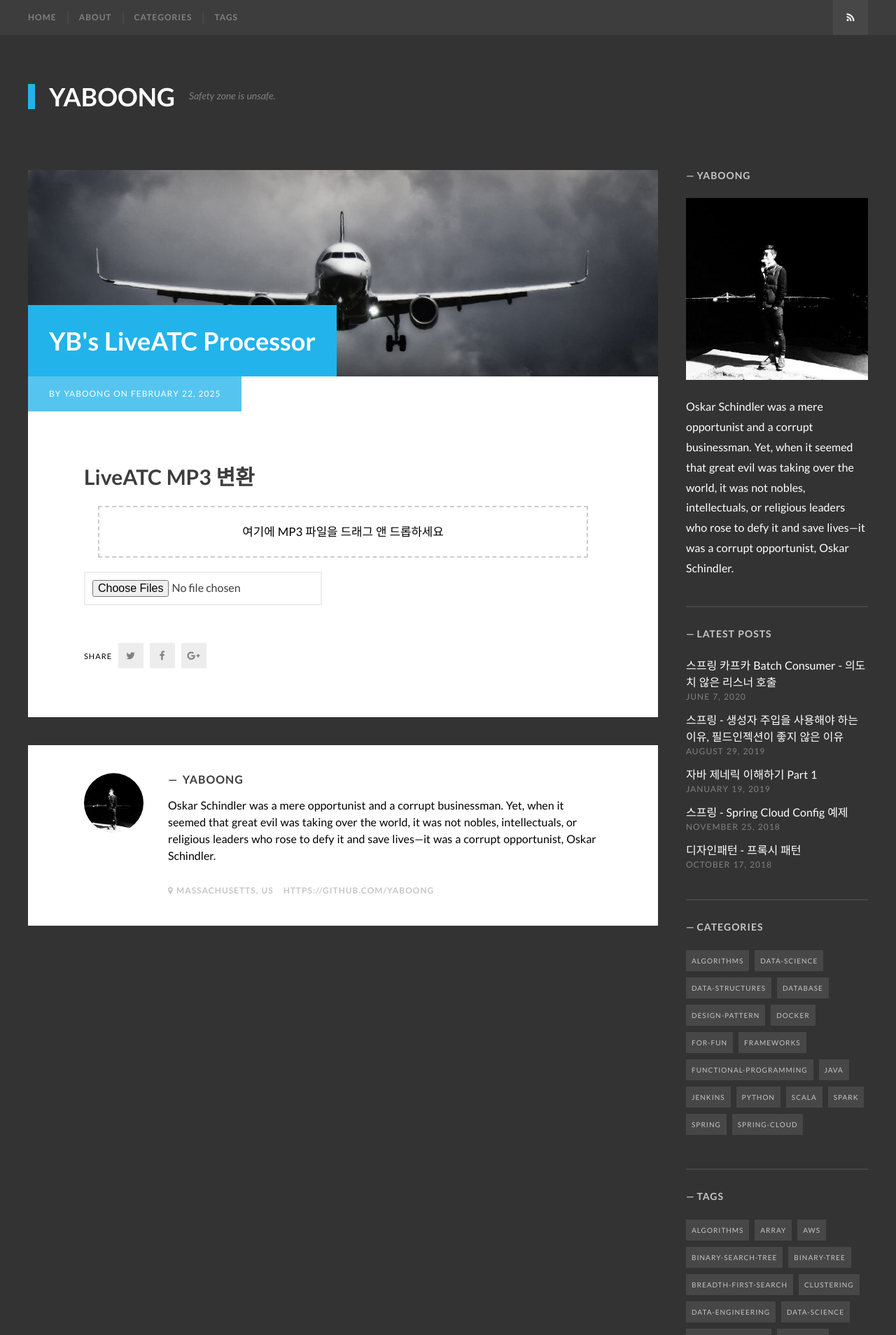
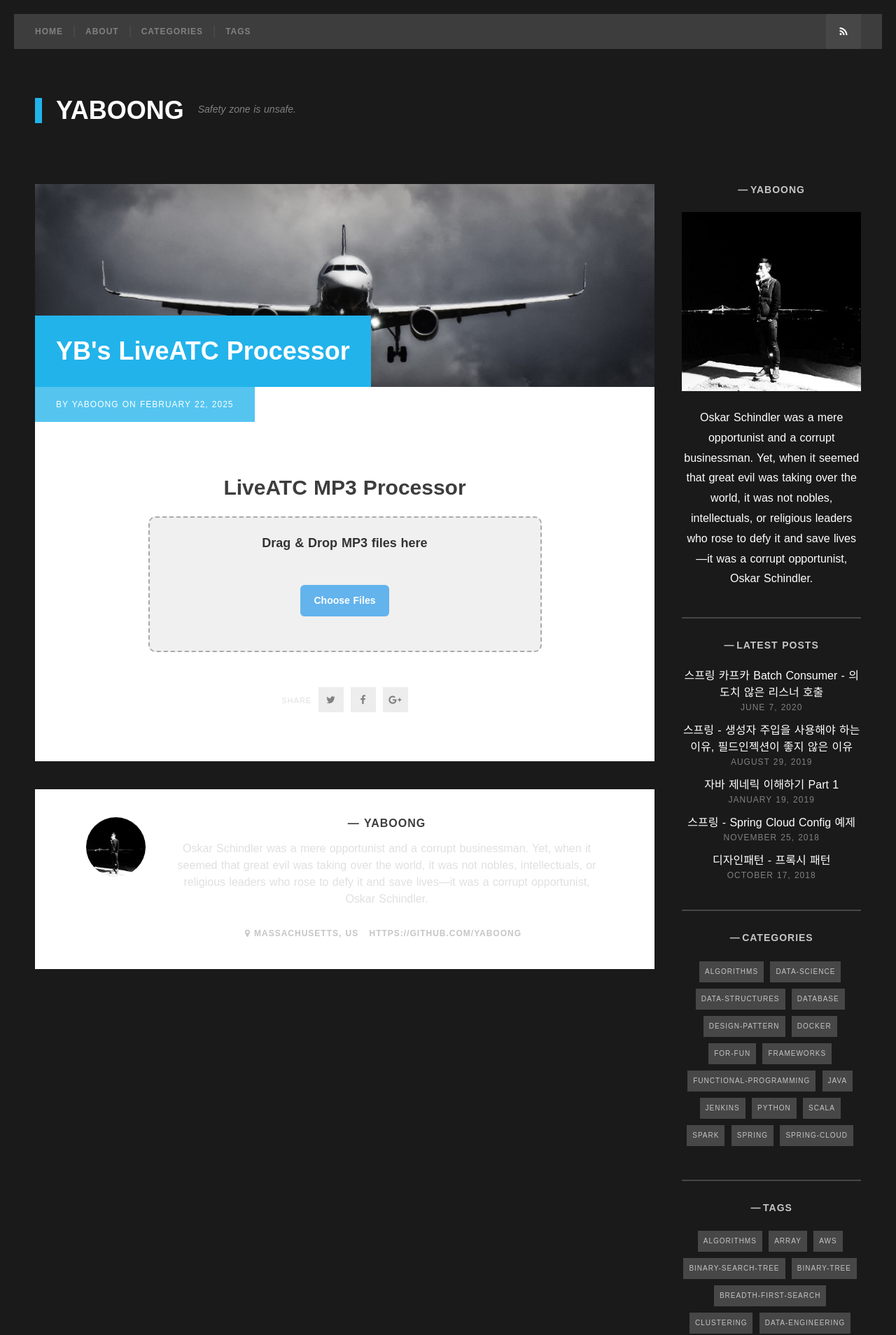
Before and after one commit to yaboong/yaboong.github.io, a Jekyll site: the page built from _pages/liveatc.html, in a window 1280 px wide. Shown: the top 1908 px of the page at 70% size. Built offline with Jekyll 4.4.1, drawn with Linux system fonts in a browser that asks for light colours; some web fonts are replaced.

Commit message:
liveatc: 조금 예쁘게 꾸몄다

```diff
--- a/_pages/liveatc.html
+++ b/_pages/liveatc.html
@@ -12,22 +12,133 @@ permalink: /liveatc
 <head>
     <meta charset="UTF-8">
     <meta name="viewport" content="width=device-width, initial-scale=1.0">
-    <title>LiveATC MP3 Processor</title>
+    <title>LiveATC MP3 Silence Remover</title>
     <script src="/assets/ffmpeg/ffmpeg.min.js"></script>
     <script src="/js/liveatc.js"></script>
     <style>
+        body {
+            font-family: Arial, sans-serif;
+            text-align: center;
+            margin: 20px;
+            background: #1a1a1a;
+            color: #e0e0e0;
+        }
         #drop-area {
-            border: 2px dashed #ccc;
+            border: 2px dashed #aaa;
             padding: 20px;
             text-align: center;
-            margin: 20px;
+            margin: 20px auto;
+            width: 70%;
+            background: #f0f0f0;
+            cursor: pointer;
+            border-radius: 10px;
+            color: #333;
+            font-size: 18px;
+            font-weight: bold;
+            min-height: 150px;
+            display: flex;
+            flex-direction: column;
+            align-items: center;
+        }
+        #drop-area p {
+            margin-bottom: 5px;
+        }
+        #file-list {
+            list-style: none;
+            padding: 0;
+            margin-top: 10px;
+            width: 100%;
+        }
+        .file-item {
+            display: flex;
+            justify-content: space-between;
+            align-items: center;
+            background: #FBFBFB;
+            padding: 10px;
+            margin: 5px 0;
+            border-radius: 8px;
+            font-size: 14px;
+            width: 90%;
+        }
+        .progress-bar {
+            width: 100px;
+            height: 6px;
+            background: #555;
+            border-radius: 3px;
+            overflow: hidden;
+            position: relative;
+        }
+        .progress-bar span {
+            display: block;
+            height: 100%;
+            width: 0;
+            background: #63b3ed;
+            transition: width 0.4s ease;
+        }
+        #file-input {
+            display: none;
+        }
+        #file-controls {
+            display: flex;
+            justify-content: center;
+            gap: 10px;
+            margin-top: 5px;
+        }
+        #file-label, #process-button {
+            display: inline-block;
+            padding: 10px 20px;
+            background: #63b3ed;
+            color: white;
+            border-radius: 6px;
+            cursor: pointer;
+            font-size: 14px;
+            font-weight: bold;
+        }
+        #file-label:hover, #process-button:hover {
+            background: #4299e1;
+        }
+        #process-button {
+            display: none;
+        }
+        #loading-indicator {
+            display: none;
+            font-size: 16px;
+            font-weight: bold;
+            color: #63b3ed;
+            margin-top: 10px;
+        }
+        .hidden {
+            display: none;
+        }
+        .button {
+            padding: 8px 16px;
+            background: #63b3ed;
+            color: white;
+            border: none;
+            border-radius: 6px;
+            cursor: pointer;
+            font-size: 14px;
+            font-weight: bold;
+        }
+        .button:hover {
+            background: #4299e1;
         }
     </style>
 </head>
 <body>
-<h2>LiveATC MP3 변환</h2>
-<div id="drop-area">여기에 MP3 파일을 드래그 앤 드롭하세요</div>
-<input type="file" id="file-input" multiple accept="audio/mpeg">
-<ul id="file-list"></ul>
+<h2>LiveATC MP3 Processor</h2>
+<div id="drop-area">
+    <p>Drag & Drop MP3 files here</p>
+    <ul id="file-list"></ul>
+    <div id="file-controls">
+        <label for="file-input" id="file-label">Choose Files</label>
+        <input type="file" id="file-input" multiple accept="audio/mpeg">
+        <button id="process-button">Silence Remove</button>
+    </div>
+</div>
+<p id="loading-indicator">Processing...</p>
+<div id="control-buttons">
+    <button id="download-all-button" class="button hidden">Download All</button>
+</div>
 </body>
 </html>
--- a/js/liveatc.js
+++ b/js/liveatc.js
@@ -10,37 +10,76 @@ document.addEventListener("DOMContentLoaded", async () => {
         wasmPath: '/assets/ffmpeg/ffmpeg-core.js'
     });
 
-    console.log("FFmpeg 인스턴스 생성 완료:", ffmpeg);
     await ffmpeg.load();
     console.log("FFmpeg 로드 완료!");
 
     const dropArea = document.getElementById("drop-area");
     const fileInput = document.getElementById("file-input");
     const fileList = document.getElementById("file-list");
+    const processButton = document.getElementById("process-button");
+    const loadingIndicator = document.getElementById("loading-indicator");
+    const downloadAllButton = document.getElementById("download-all-button");
+
+    let filesArray = [];
 
     dropArea.addEventListener("dragover", (event) => {
         event.preventDefault();
-        dropArea.style.background = "#f0f0f0";
+        dropArea.style.background = "#e0e0e0";
     });
 
     dropArea.addEventListener("dragleave", () => {
-        dropArea.style.background = "";
+        dropArea.style.background = "#f0f0f0";
     });
 
     dropArea.addEventListener("drop", async (event) => {
         event.preventDefault();
-        dropArea.style.background = "";
+        dropArea.style.background = "#f0f0f0";
         const files = event.dataTransfer.files;
-        await processFiles(files);
+        addFiles(files);
     });
 
     fileInput.addEventListener("change", async (event) => {
         const files = event.target.files;
-        await processFiles(files);
+        addFiles(files);
     });
 
-    async function processFiles(files) {
+    function addFiles(files) {
         for (let file of files) {
+            if (file.type === "audio/mpeg") {
+                filesArray.push(file);
+                const listItem = document.createElement("li");
+                listItem.classList.add("file-item");
+
+                const fileNameSpan = document.createElement("span");
+                fileNameSpan.textContent = file.name;
+
+                const progressBar = document.createElement("div");
+                progressBar.classList.add("progress-bar");
+                const progress = document.createElement("span");
+                progressBar.appendChild(progress);
+
+                listItem.appendChild(fileNameSpan);
+                listItem.appendChild(progressBar);
+                fileList.appendChild(listItem);
+            }
+        }
+        if (filesArray.length > 0) {
+            processButton.style.display = "inline-block";
+        }
+    }
+
+    processButton.addEventListener("click", async () => {
+        processButton.style.display = "none";
+        document.getElementById("file-label").style.display = "none";
+        loadingIndicator.style.display = "block";
+
+        let processedFiles = [];
+
+        for (let i = 0; i < filesArray.length; i++) {
+            const file = filesArray[i];
+            const listItem = fileList.children[i];
+            const progress = listItem.querySelector(".progress-bar span");
+
             try {
                 const fileName = file.name;
                 const inputMp3 = fileName;
@@ -48,24 +87,54 @@ document.addEventListener("DOMContentLoaded", async () => {
                 const cleanedWav = `cleaned.wav`;
                 const outputMp3 = fileName.replace(".mp3", "_cleaned.mp3");
 
-                // 파일을 Uint8Array로 변환 후 FFmpeg에 쓰기
                 const fileData = new Uint8Array(await file.arrayBuffer());
                 ffmpeg.FS('writeFile', inputMp3, fileData);
 
+                progress.style.width = "25%";
                 await ffmpeg.run("-i", inputMp3, "-acodec", "pcm_s16le", "-ar", "8000", "-ac", "1", tempWav);
+
+                progress.style.width = "50%";
                 await ffmpeg.run("-i", tempWav, "-af", "volume=2.0, silenceremove=start_periods=1:start_threshold=-40dB:start_silence=1.5:stop_threshold=-40dB:stop_silence=2:stop_periods=-1", cleanedWav);
+
+                progress.style.width = "75%";
                 await ffmpeg.run("-i", cleanedWav, "-codec:a", "libmp3lame", "-b:a", "64k", "-ar", "8000", "-ac", "1", outputMp3);
+
+                progress.style.width = "100%";
 
                 const processedData = ffmpeg.FS('readFile', outputMp3);
                 const audioBlob = new Blob([processedData.buffer], { type: "audio/mpeg" });
+
+                listItem.innerHTML = "";
+                const cleanedFileName = document.createElement("span");
+                cleanedFileName.textContent = outputMp3;
+
                 const downloadLink = document.createElement("a");
                 downloadLink.href = URL.createObjectURL(audioBlob);
                 downloadLink.download = outputMp3;
-                downloadLink.textContent = `다운로드: ${outputMp3}`;
-                fileList.appendChild(downloadLink);
+                downloadLink.textContent = "Download";
+                downloadLink.classList.add("button");
+
+                listItem.appendChild(cleanedFileName);
+                listItem.appendChild(downloadLink);
+
+                processedFiles.push({ name: outputMp3, blob: audioBlob });
             } catch (error) {
                 console.error("파일 처리 중 오류 발생:", error);
             }
         }
-    }
+
+        loadingIndicator.style.display = "none";
+
+        if (processedFiles.length > 0) {
+            downloadAllButton.classList.remove("hidden");
+            downloadAllButton.addEventListener("click", () => {
+                processedFiles.forEach((file) => {
+                    const downloadLink = document.createElement("a");
+                    downloadLink.href = URL.createObjectURL(file.blob);
+                    downloadLink.download = file.name;
+                    downloadLink.click();
+                });
+            });
+        }
+    });
 });
```
